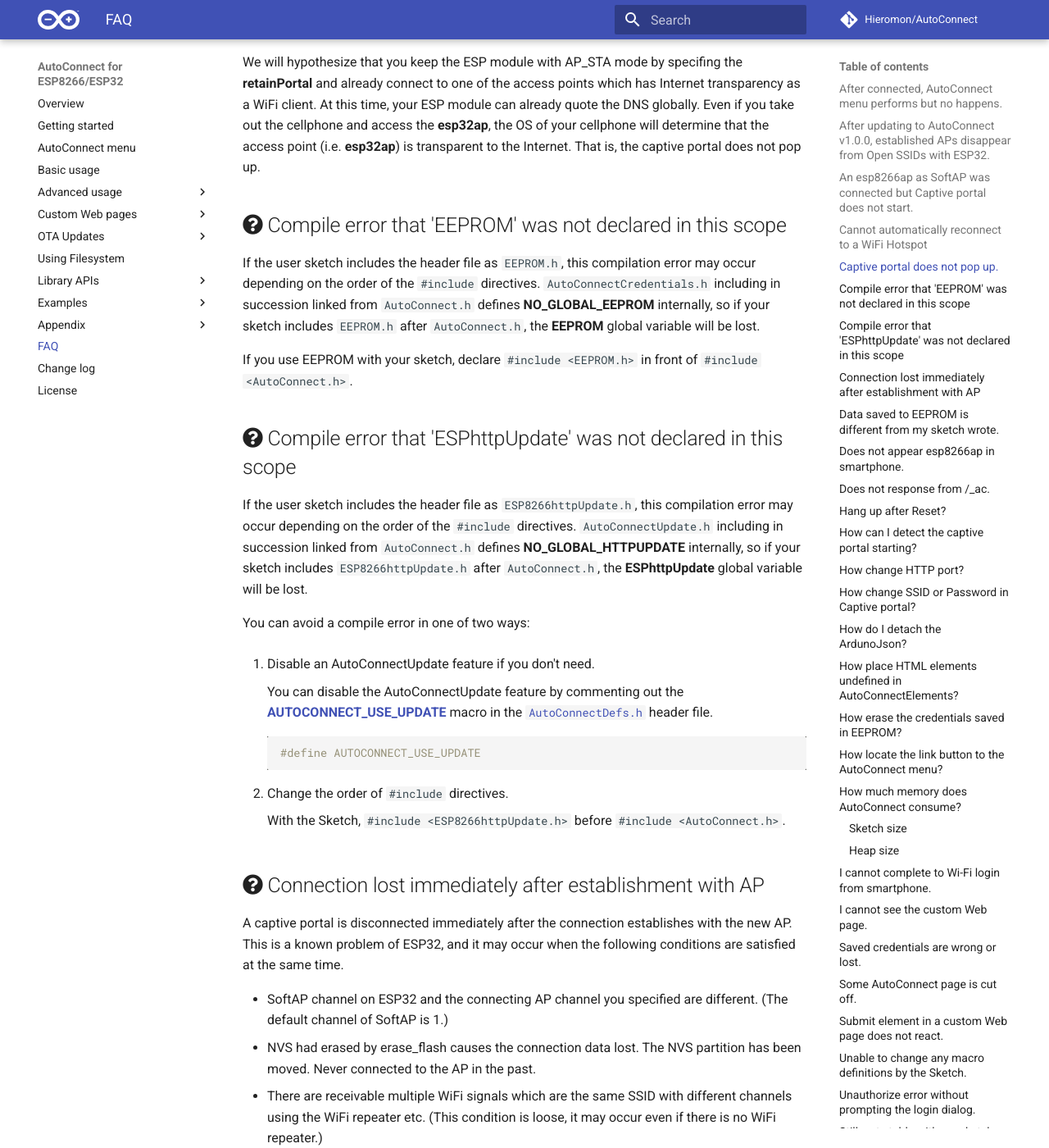
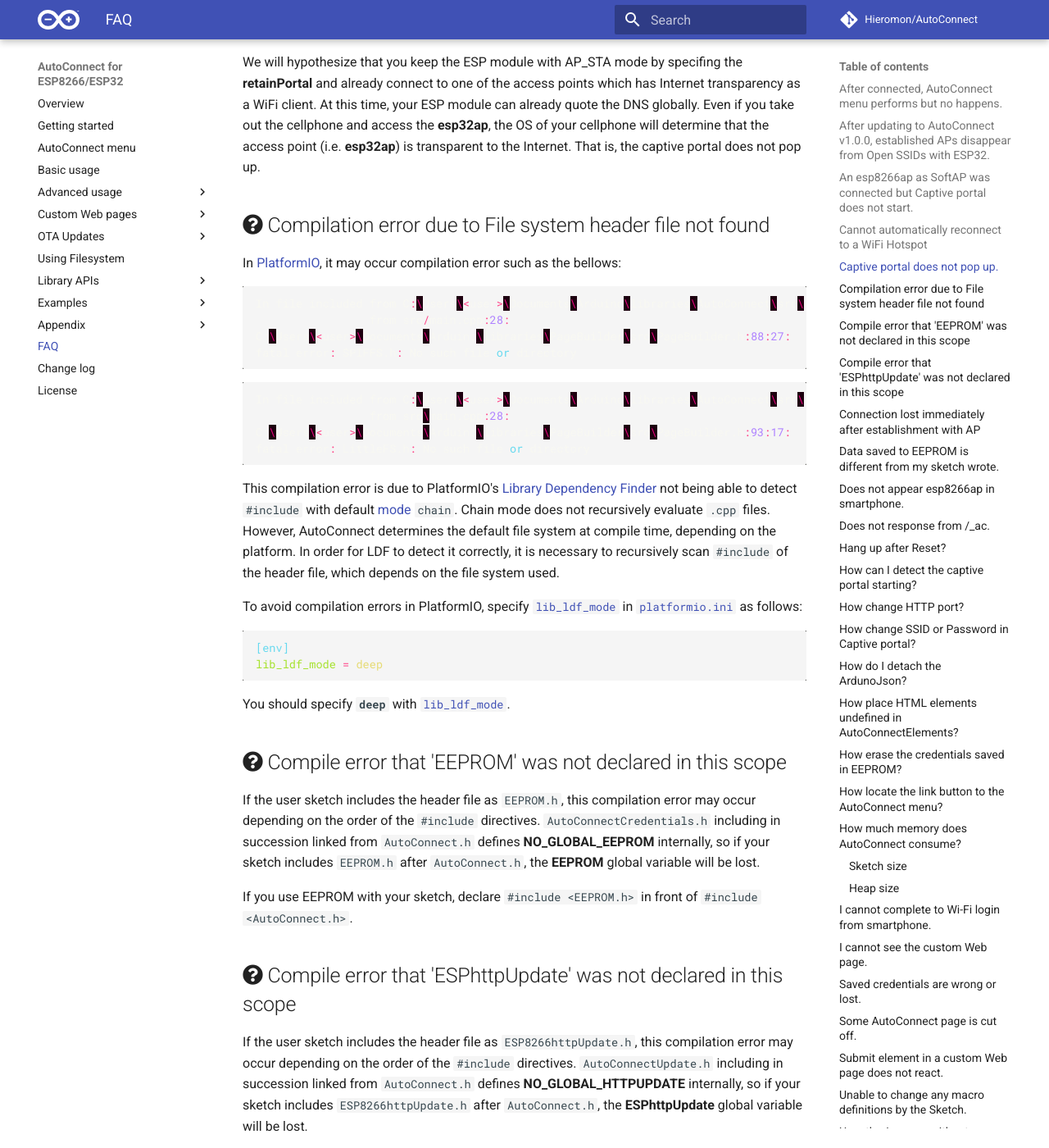
Before and after one commit to Hieromon/AutoConnect, an MkDocs documentation site: the page built from mkdocs/faq.md, in a window 1280 px wide and 1400 px high, scrolled down 1911 px. Shown: the whole window at 82% size. Built offline with MkDocs 1.6.1 and Material for MkDocs 9.7.7, drawn with Linux system fonts in a browser that asks for light colours; nearby versions of some CDN libraries; comment, search, counter and statistics services are not loaded.

Commit message:
Describes the correct mode specifying LDF mode.

````diff
--- a/mkdocs/faq.md
+++ b/mkdocs/faq.md
@@ -33,6 +33,36 @@
 If your ESP module is already transparent to the internet, the captive portal screen will not pop up even if [**AutoConnectConfig::retainPortal**](apiconfig.md#retainportal) is enabled. Some people have mistaken sometimes about the behavioral condition of the Captive portal, it only pops up automatically when the ESP module is disconnected state from the Internet.
 
 We will hypothesize that you keep the ESP module with AP_STA mode by specifing the **retainPortal** and already connect to one of the access points which has Internet transparency as a WiFi client. At this time, your ESP module can already quote the DNS globally. Even if you take out the cellphone and access the **esp32ap**, the OS of your cellphone will determine that the access point (i.e. **esp32ap**) is transparent to the Internet. That is, the captive portal does not pop up.
+
+## <i class="fa fa-question-circle"></i> Compilation error due to File system header file not found
+
+In [PlatformIO](https://docs.platformio.org/en/latest/), it may occur compilation error such as the bellows:
+
+```cpp
+In file included from C:\Users\<user>\Documents\Arduino\libraries\AutoConnect\src\AutoConnect.h:30:0,
+                 from src/main.cpp:28:
+C:\Users\<user>\Documents\Arduino\libraries\PageBuilder\src\PageBuilder.h:88:27:
+fatal error: SPIFFS.h: No such file or directory
+```
+
+```cpp
+In file included from C:\Users\<user>\Documents\Arduino\libraries\AutoConnect\src\AutoConnect.h:30,
+                 from src\main.cpp:28:
+C:\Users\<user>\Documents\Arduino\libraries\PageBuilder\src\PageBuilder.h:93:17:
+fatal error: LittleFS.h: No such file or directory
+```
+
+This compilation error is due to PlatformIO's [Library Dependency Finder](https://docs.platformio.org/en/latest/librarymanager/ldf.html?highlight=ldf#library-dependency-finder-ldf
+) not being able to detect `#include` with default [mode](https://docs.platformio.org/en/latest/librarymanager/ldf.html#dependency-finder-mode) `chain`. Chain mode does not recursively evaluate `.cpp` files. However, AutoConnect determines the default file system at compile time, depending on the platform. In order for LDF to detect it correctly, it is necessary to recursively scan `#include` of the header file, which depends on the file system used.
+
+To avoid compilation errors in PlatformIO, specify [`lib_ldf_mode`](https://docs.platformio.org/en/latest/projectconf/section_env_library.html#lib-ldf-mode) in [`platformio.ini`](https://docs.platformio.org/en/latest/projectconf/index.html#platformio-ini-project-configuration-file) as follows:
+
+```ini
+[env]
+lib_ldf_mode = deep
+```
+
+You should specify **`deep`** with [`lib_ldf_mode`](https://docs.platformio.org/en/latest/projectconf/section_env_library.html#lib-ldf-mode).
 
 ## <i class="fa fa-question-circle"></i> Compile error that 'EEPROM' was not declared in this scope
 
````
Also changed, not shown: mkdocs/filesystem.md (+1 -1 lines).
